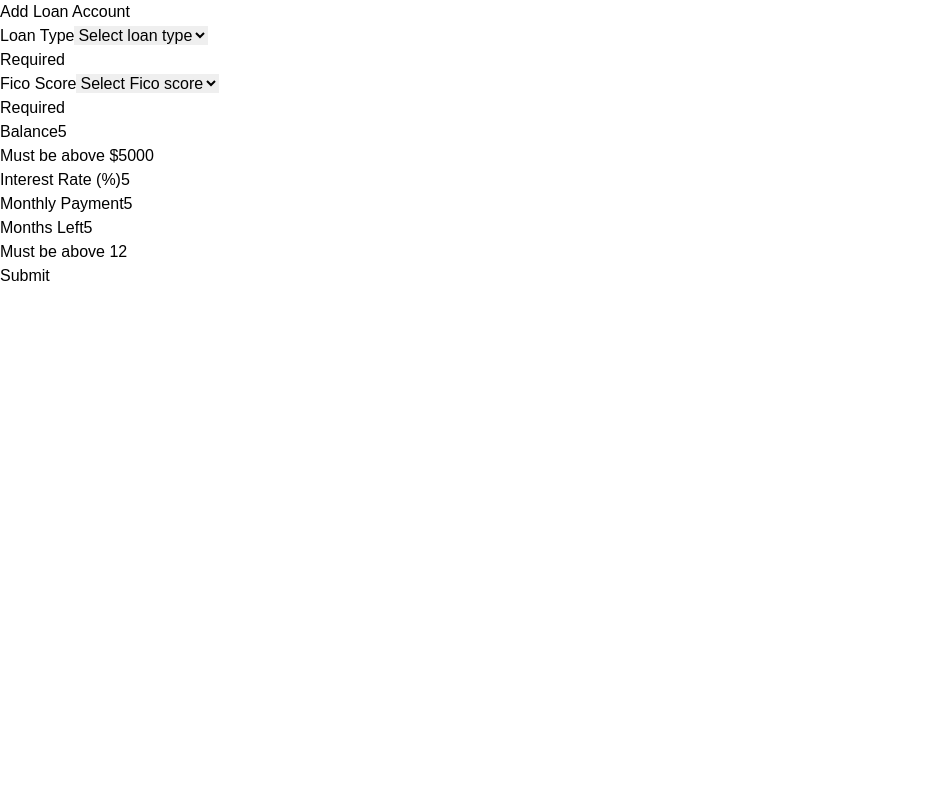
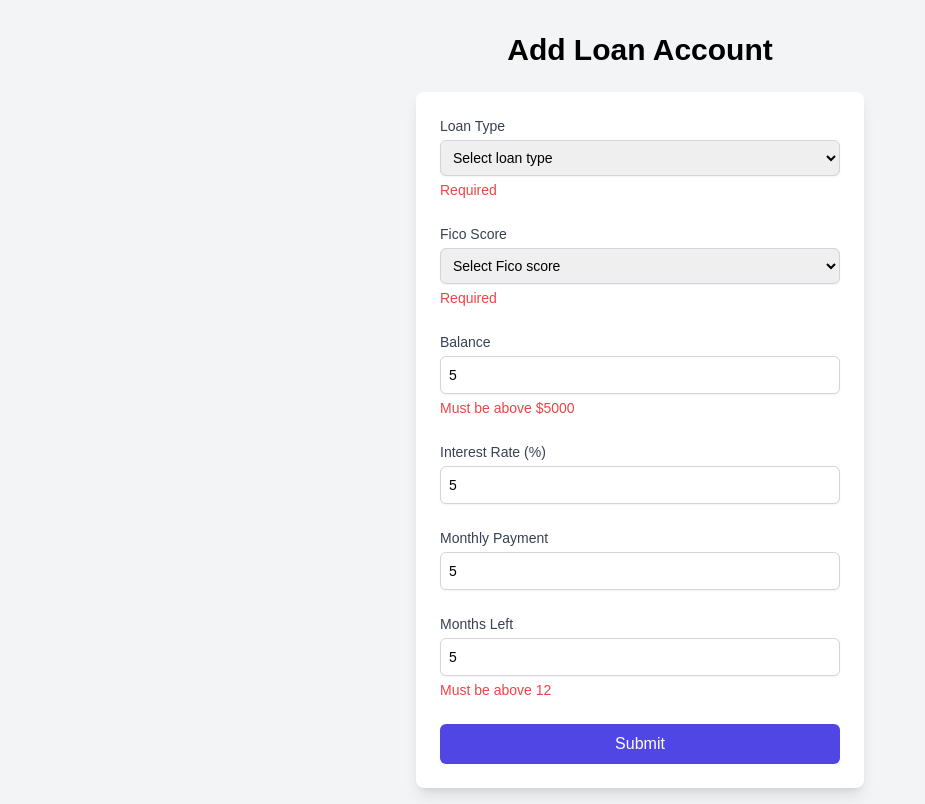
Before and after one commit to everettbu/savings-calc, a React (Vite) app in the folder savings-calculator/: page /loans in a window 1280 px wide. Both pictures are taken after typing "5", "5", "5", "5" into the empty fields and a click on the button "Submit". Shown: the whole page, without its empty margins (0-925 px from the left). Built offline with nearby package versions, Linux system fonts and the light colour scheme; the HTML template or start-up script is replaced by a standard one.

Commit message:
Loan deposit changes styled

```diff
--- a/savings-calculator/src/components/DepositForm.jsx
+++ b/savings-calculator/src/components/DepositForm.jsx
@@ -2,7 +2,7 @@ import React from 'react';
 import { Formik, Form, Field, ErrorMessage } from 'formik';
 import * as Yup from 'yup';
 
-const DepositForm = ({ onSubmit }) => {
+const DepositForm = ({ onSubmit, inputClass, labelClass, errorClass, buttonClass, formClass }) => {
   const initialValues = {
     balance: '',
     annualYield: '',
@@ -23,20 +23,20 @@ const DepositForm = ({ onSubmit }) => {
       }}
     >
       {({ isSubmitting }) => (
-        <Form>
-            <div>
-                <label htmlFor="balance">Account Balance</label>
-                <Field type="number" name="balance" id="balance" />
-                <ErrorMessage name="balance" component="div" className="error" />
-            </div>
-            <div>
-                <label htmlFor="annualYield">Annual Yield (%)</label>
-                <Field type="number" name="annualYield" id="annualYield" />
-                <ErrorMessage name="annualYield" component="div" className="error" />
-            </div>
-            <button type="submit" disabled={isSubmitting}>
-                Calculate Savings
-            </button>
+        <Form className={formClass}>
+          <div className="mb-4">
+            <label htmlFor="balance" className={labelClass}>Account Balance</label>
+            <Field type="number" name="balance" id="balance" className={inputClass} />
+            <ErrorMessage name="balance" component="div" className={errorClass} />
+          </div>
+          <div className="mb-4">
+            <label htmlFor="annualYield" className={labelClass}>Annual Yield (%)</label>
+            <Field type="number" name="annualYield" id="annualYield" className={inputClass} />
+            <ErrorMessage name="annualYield" component="div" className={errorClass} />
+          </div>
+          <button type="submit" disabled={isSubmitting} className={buttonClass}>
+            Calculate Savings
+          </button>
         </Form>
       )}
     </Formik>
--- a/savings-calculator/src/components/LoanForm.jsx
+++ b/savings-calculator/src/components/LoanForm.jsx
@@ -2,7 +2,7 @@ import React from 'react';
 import { Formik, Form, Field, ErrorMessage } from 'formik';
 import * as Yup from 'yup';
 
-const LoanForm = ({ onSubmit }) => {
+const LoanForm = ({ onSubmit, inputClass, labelClass, errorClass, buttonClass, formClass }) => {
   const initialValues = {
     loanType: '',
     ficoScore: '',
@@ -43,31 +43,31 @@ const LoanForm = ({ onSubmit }) => {
       }}
     >
       {({ isSubmitting, values }) => (
-        <Form>
-          <div>
-            <label htmlFor="loanType">Loan Type</label>
-            <Field as="select" name="loanType" id="loanType">
+        <Form className={formClass}>
+          <div className="mb-4">
+            <label htmlFor="loanType" className={labelClass}>Loan Type</label>
+            <Field as="select" name="loanType" id="loanType" className={inputClass}>
               <option value="" label="Select loan type" />
               <option value="personal" label="Personal" />
               <option value="auto" label="Auto" />
             </Field>
-            <ErrorMessage name="loanType" component="div" className="error" />
+            <ErrorMessage name="loanType" component="div" className={errorClass} />
           </div>
           {values.loanType === 'auto' && (
-            <div>
-              <label htmlFor="vehicleModelAge">Vehicle Model Age</label>
-              <Field as="select" name="vehicleModelAge" id="vehicleModelAge">
+            <div className="mb-4">
+              <label htmlFor="vehicleModelAge" className={labelClass}>Vehicle Model Age</label>
+              <Field as="select" name="vehicleModelAge" id="vehicleModelAge" className={inputClass}>
                 <option value="" label="Select vehicle model age" />
                 <option value="0-1 years old" label="0-1 years old" />
                 <option value="2-8 years old" label="2-8 years old" />
                 <option value="9-12 years old" label="9-12 years old" />
               </Field>
-              <ErrorMessage name="vehicleModelAge" component="div" className="error" />
+              <ErrorMessage name="vehicleModelAge" component="div" className={errorClass} />
             </div>
           )}
-          <div>
-            <label htmlFor="ficoScore">Fico Score</label>
-            <Field as="select" name="ficoScore" id="ficoScore">
+          <div className="mb-4">
+            <label htmlFor="ficoScore" className={labelClass}>Fico Score</label>
+            <Field as="select" name="ficoScore" id="ficoScore" className={inputClass}>
               <option value="" label="Select Fico score" />
               <option value="excellent" label="Excellent" />
               <option value="veryGood" label="Very Good" />
@@ -75,29 +75,29 @@ const LoanForm = ({ onSubmit }) => {
               <option value="notSoGood" label="Not-so-Good" />
               <option value="notSure" label="Not Sure" />
             </Field>
-            <ErrorMessage name="ficoScore" component="div" className="error" />
+            <ErrorMessage name="ficoScore" component="div" className={errorClass} />
           </div>
-          <div>
-            <label htmlFor="balance">Balance</label>
-            <Field type="number" name="balance" id="balance" />
-            <ErrorMessage name="balance" component="div" className="error" />
+          <div className="mb-4">
+            <label htmlFor="balance" className={labelClass}>Balance</label>
+            <Field type="number" name="balance" id="balance" className={inputClass} />
+            <ErrorMessage name="balance" component="div" className={errorClass} />
           </div>
-          <div>
-            <label htmlFor="interestRate">Interest Rate (%)</label>
-            <Field type="number" name="interestRate" id="interestRate" />
-            <ErrorMessage name="interestRate" component="div" className="error" />
+          <div className="mb-4">
+            <label htmlFor="interestRate" className={labelClass}>Interest Rate (%)</label>
+            <Field type="number" name="interestRate" id="interestRate" className={inputClass} />
+            <ErrorMessage name="interestRate" component="div" className={errorClass} />
           </div>
-          <div>
-            <label htmlFor="monthlyPayment">Monthly Payment</label>
-            <Field type="number" name="monthlyPayment" id="monthlyPayment" />
-            <ErrorMessage name="monthlyPayment" component="div" className="error" />
+          <div className="mb-4">
+            <label htmlFor="monthlyPayment" className={labelClass}>Monthly Payment</label>
+            <Field type="number" name="monthlyPayment" id="monthlyPayment" className={inputClass} />
+            <ErrorMessage name="monthlyPayment" component="div" className={errorClass} />
           </div>
-          <div>
-            <label htmlFor="monthsLeft">Months Left</label>
-            <Field type="number" name="monthsLeft" id="monthsLeft" />
-            <ErrorMessage name="monthsLeft" component="div" className="error" />
+          <div className="mb-4">
+            <label htmlFor="monthsLeft" className={labelClass}>Months Left</label>
+            <Field type="number" name="monthsLeft" id="monthsLeft" className={inputClass} />
+            <ErrorMessage name="monthsLeft" component="div" className={errorClass} />
           </div>
-          <button type="submit" disabled={isSubmitting}>
+          <button type="submit" disabled={isSubmitting} className={buttonClass}>
             Submit
           </button>
         </Form>
--- a/savings-calculator/src/pages/AddDeposit.jsx
+++ b/savings-calculator/src/pages/AddDeposit.jsx
@@ -11,10 +11,23 @@ const DepositCalculator = () => {
   };
 
   return (
-    <div>
-      <h2>Add Deposit Account</h2>
-      <DepositForm onSubmit={handleFormSubmit} />
-      {results !== null && <div>Your savings: ${results.toFixed(2)}</div>}
+    <div className="min-h-screen flex flex-col items-center bg-gray-100 p-4">
+      <h2 className="text-3xl font-semibold mb-6 mt-4">Add Deposit Account</h2>
+      <div className="bg-white p-6 rounded-lg shadow-lg w-full max-w-md">
+        <DepositForm
+          onSubmit={handleFormSubmit}
+          formClass="space-y-6"
+          inputClass="mt-1 p-2 border border-gray-300 rounded-md shadow-sm focus:outline-none focus:ring-indigo-500 focus:border-indigo-500 sm:text-sm w-full"
+          labelClass="block text-sm font-medium text-gray-700"
+          errorClass="text-red-500 text-sm mt-1"
+          buttonClass="w-full bg-indigo-600 text-white py-2 px-4 rounded-md hover:bg-indigo-700 focus:outline-none focus:ring-2 focus:ring-offset-2 focus:ring-indigo-500 transition duration-300"
+        />
+        {results !== null && (
+          <div className="mt-4 text-lg text-green-500">
+            Your savings: ${results.toFixed(2)}
+          </div>
+        )}
+      </div>
     </div>
   );
 };
--- a/savings-calculator/src/pages/AddLoan.jsx
+++ b/savings-calculator/src/pages/AddLoan.jsx
@@ -6,17 +6,28 @@ const LoanCalculator = () => {
   const [results, setResults] = useState(null);
 
   const handleFormSubmit = (values) => {
-    console.log('Form values:', values);
     const savings = calculateLoanSavings(values);
-    console.log('Calculated savings:', savings);
     setResults(savings);
   };
 
   return (
-    <div>
-      <h2>Add Loan Account</h2>
-      <LoanForm onSubmit={handleFormSubmit} />
-      {results !== null && <div>Your loan savings: ${results.toFixed(2)}</div>}
+    <div className="min-h-screen flex flex-col items-center bg-gray-100 p-4">
+      <h2 className="text-3xl font-semibold mb-6 mt-4">Add Loan Account</h2>
+      <div className="bg-white p-6 rounded-lg shadow-lg w-full max-w-md">
+        <LoanForm
+          onSubmit={handleFormSubmit}
+          formClass="space-y-6"
+          inputClass="mt-1 p-2 border border-gray-300 rounded-md shadow-sm focus:outline-none focus:ring-indigo-500 focus:border-indigo-500 sm:text-sm w-full"
+          labelClass="block text-sm font-medium text-gray-700"
+          errorClass="text-red-500 text-sm mt-1"
+          buttonClass="w-full bg-indigo-600 text-white py-2 px-4 rounded-md hover:bg-indigo-700 focus:outline-none focus:ring-2 focus:ring-offset-2 focus:ring-indigo-500 transition duration-300"
+        />
+        {results !== null && (
+          <div className="mt-4 text-lg text-green-500">
+            Your loan savings: ${results.toFixed(2)}
+          </div>
+        )}
+      </div>
     </div>
   );
 };
```
